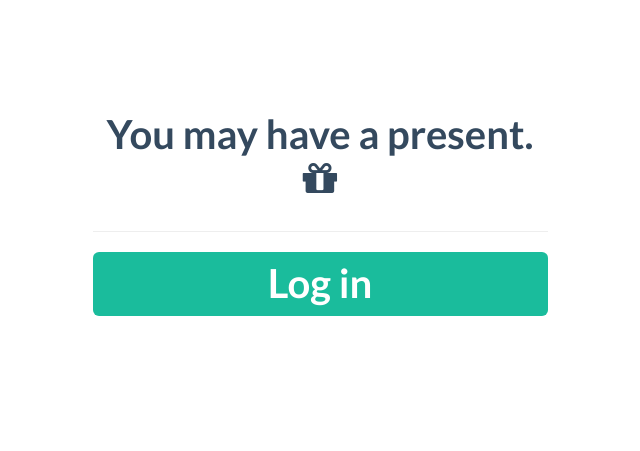
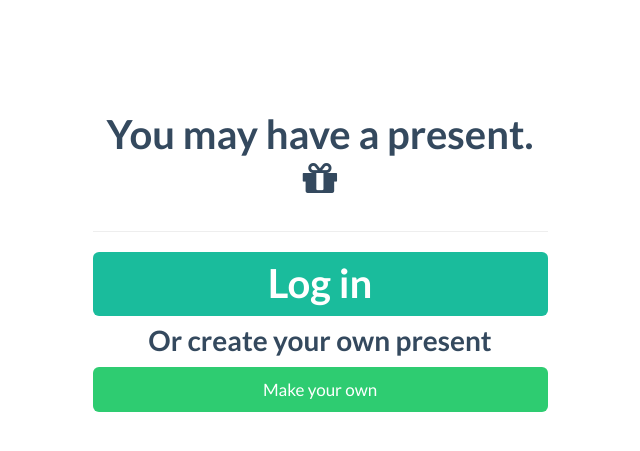
Before and after one commit to rossdlibby/pickme, a PHP site: page / in a window 1280 px wide. Shown: the top 451 px of the page, without its empty margins (320-960 px from the left). Run offline with PHP 8.4, Linux system fonts and the light colour scheme; some libraries are stand-ins or nearby versions.

Commit message:
Create your own 	modified:   access.php 	modified:   index.php 	connect.php

```diff
--- a/index.php
+++ b/index.php
@@ -63,6 +63,12 @@
         </div>
       </div> -->
       <?php } ?>
+      <div class="row">
+        <div class="col-xs-6 col-xs-offset-3 text-center">
+          <p class="h5">Or create your own present</p>
+          <p><a class="btn btn-success btn-lg btn-block" href="create.php">Make your own</a></p>
+        </div>
+      </div>
 
     </div> <!-- /container -->
 
```
Also changed, not shown: access.php (+4 -3 lines).
